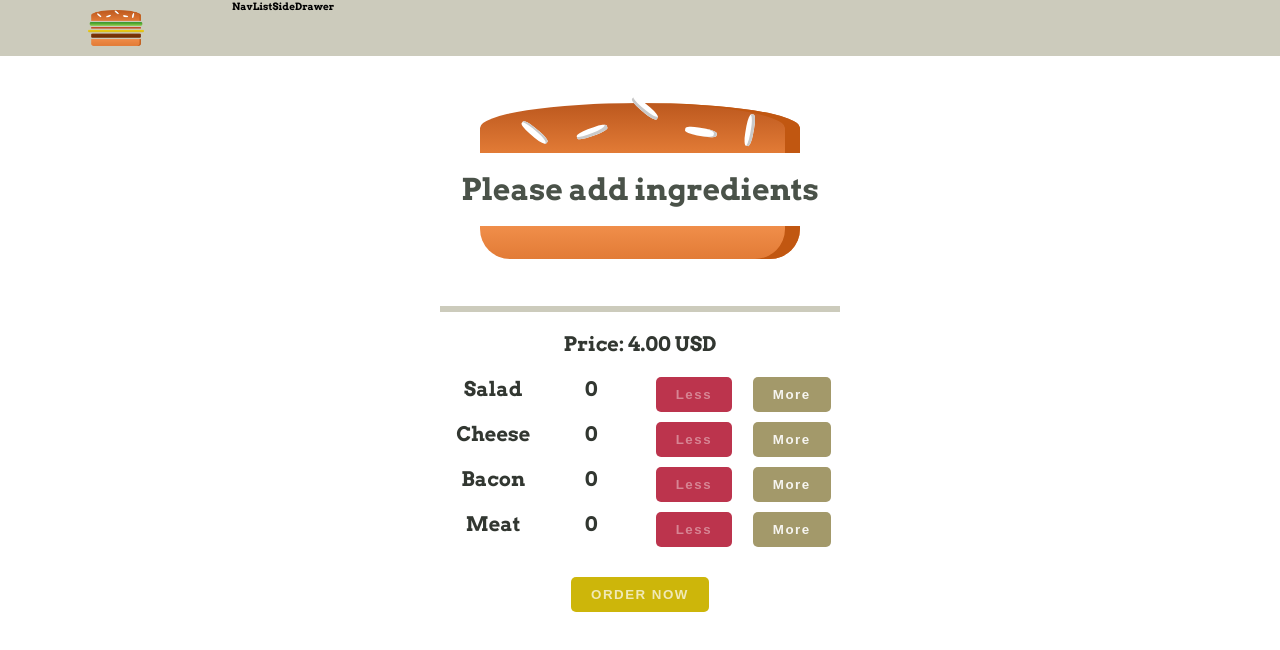
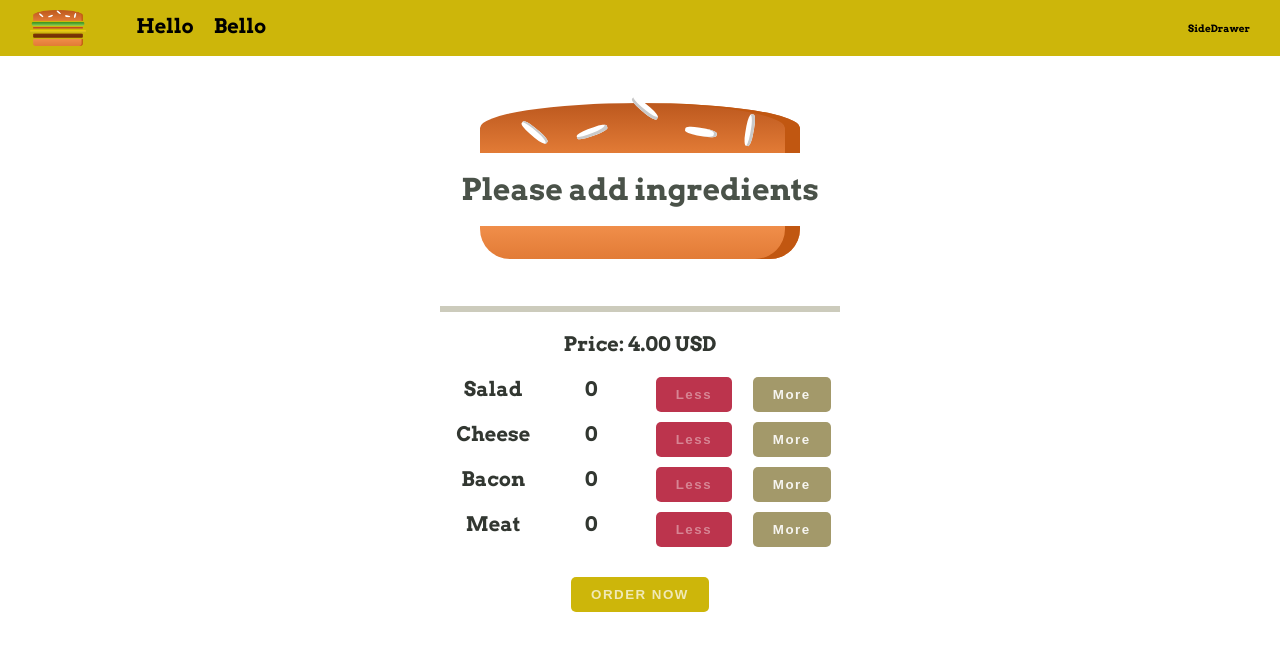
Before and after one commit to pldvd/burger-builder, a React (Create React App) app: page / in a window 1280 px wide. Shown: the top 650 px of the page. Built offline with nearby package versions, Linux system fonts and the light colour scheme.

Commit message:
add Navigation component

```diff
--- /dev/null
+++ b/src/components/Toolbar/Navigation/Navigation.js
@@ -0,0 +1,11 @@
+import React from 'react';
+import styles from './Navigation.module.scss';
+
+const Navigation = () => (
+  <ul className={styles.Navigation}>
+    <li>Hello</li>
+    <li>Bello</li>
+  </ul>
+);
+
+export default Navigation;
--- /dev/null
+++ b/src/components/Toolbar/Navigation/Navigation.module.scss
@@ -0,0 +1,18 @@
+.Navigation {
+  list-style: none;
+  margin-right: auto;
+  display: flex;
+  font-size: 2rem;
+
+  & > * {
+    padding: 1rem;
+    cursor: pointer;
+    border-bottom: 0.4rem solid transparent;
+
+    @media (hover: hover) {
+      &:hover {
+        border-bottom: 0.4rem solid rgb(204, 203, 188);
+      }
+    }
+  }
+}
--- a/src/components/Toolbar/Toolbar.js
+++ b/src/components/Toolbar/Toolbar.js
@@ -1,12 +1,13 @@
 import React from 'react';
 import styles from './Toolbar.module.scss';
+import Navigation from './Navigation/Navigation';
 import logoImage from '../../../src/burger-logo.png';
 
 const Toolbar = (props) => {
   return (
     <header className={styles.Toolbar}>
       <img src={logoImage} alt={'Burger logo'}/>
-      <nav>NavList</nav>
+      <Navigation />
       <div>SideDrawer</div>
     </header>
   )
--- a/src/components/Toolbar/Toolbar.module.scss
+++ b/src/components/Toolbar/Toolbar.module.scss
@@ -1,17 +1,25 @@
 .Toolbar {
   height: 5.6rem;
   width: 100%;
-  background-color: rgb(204,203,188);
+  box-sizing: border-box;
+  padding: 1rem 3rem;
+  background-color: rgb(205,182,10);
   position: fixed;
   top: 0;
   left: 0;
   z-index: 1;
   display: flex;
   justify-content: flex-start;
+  align-items: center;
 
   img {
-    width: 15%;
-    margin: 1rem 2rem;
+    height: 100%;
+    box-sizing: border-box;
     object-fit: contain;
   }
+
+  nav {
+    margin-right: auto;
+  }
+
 }
```
